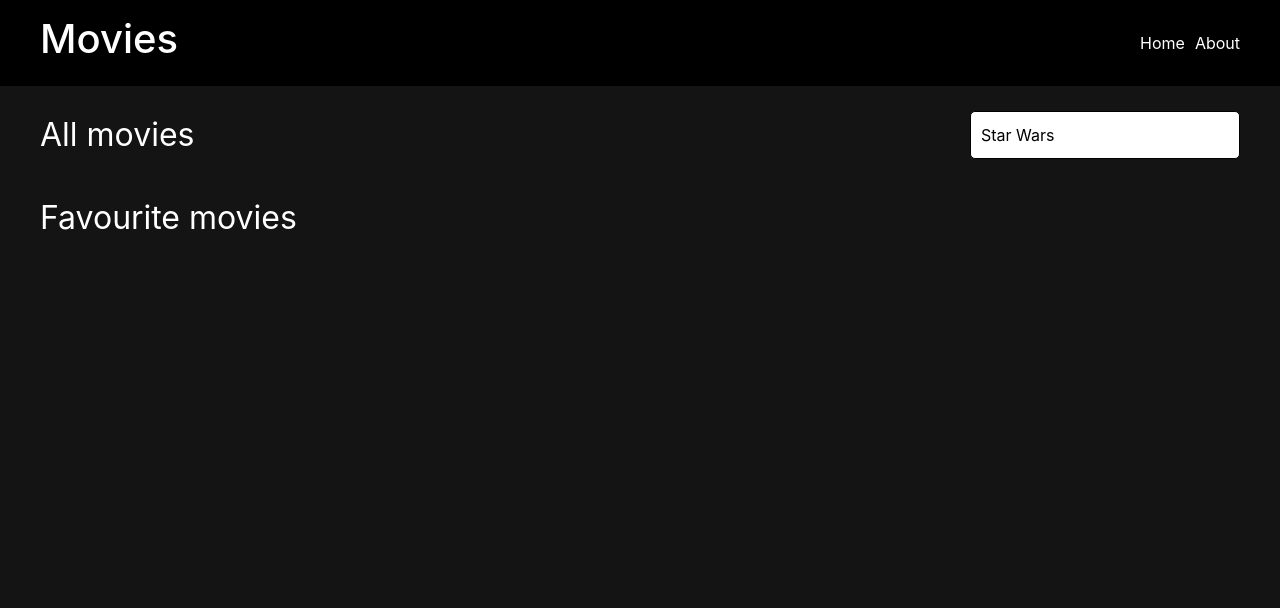
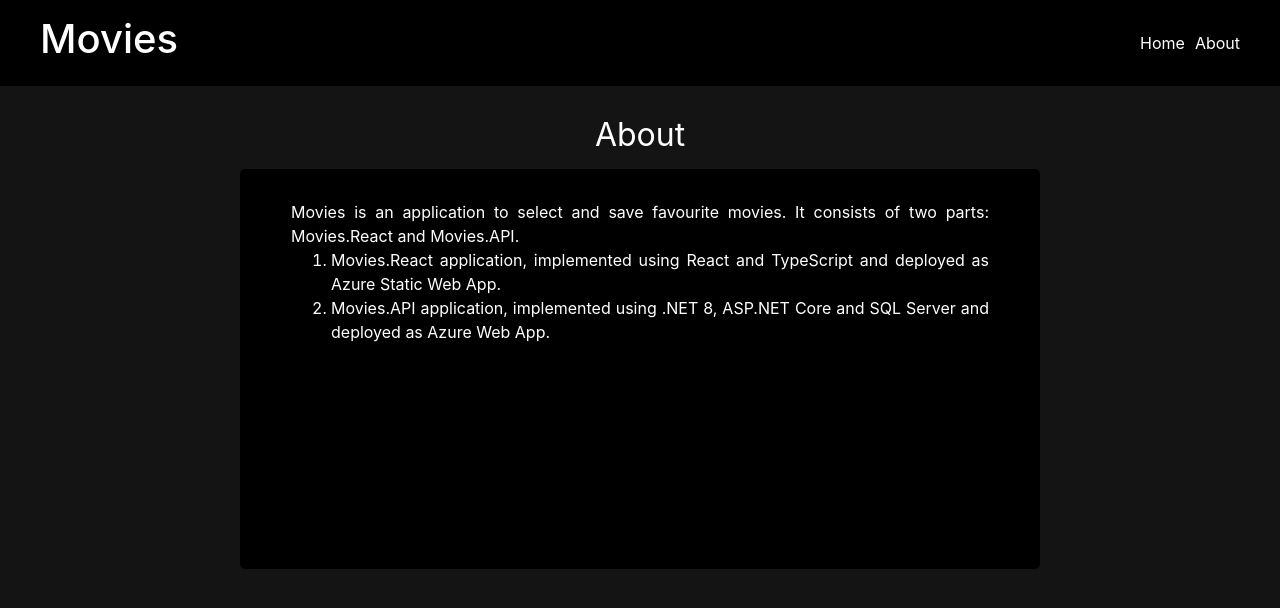
Before and after one commit to igorcervac/Movies.React, a React (Create React App) app: page /about in a window 1280 px wide. Shown: the top 608 px of the page. Built offline with nearby package versions, Linux system fonts and the light colour scheme; no server answers.

Commit message:
Implement routing. Implement About component

```diff
--- a/package.json
+++ b/package.json
@@ -9,6 +9,7 @@
     "cra-template-typescript": "1.2.0",
     "react": "^19.0.0",
     "react-dom": "^19.0.0",
+    "react-router-dom": "^7.2.0",
     "react-scripts": "5.0.1",
     "typescript": "^3.2.1"
   },
--- a/src/App.css
+++ b/src/App.css
@@ -72,6 +72,7 @@ body {
 	position: relative;
 	transition: transform 0.2s;
   height: 250px;
+  padding-right: 10px;
 }
 
 .image-container:hover {
@@ -144,6 +145,42 @@ nav a {
   margin-left: 10px;
 }
 
+nav a:visited {
+  color: white;
+  text-decoration: none;
+}
+
+nav a:hover {
+  color: white;
+  text-decoration: none;
+}
+
 main {
   padding: 15px 40px;
 }
+
+.about {
+  display: grid;
+  grid-template-columns: repeat(12, 1fr);
+  grid-auto-rows: minmax(50px, auto);
+}
+
+.about h2 {
+  grid-column: 2/12;
+  grid-row: 1/2;
+  text-align: center;
+}
+
+.about .card {
+  grid-column: 3/11;
+  grid-row: 2/10;
+  background-color: black;
+  color: #fff;
+  text-align: justify;
+  padding: 30px 50px;
+  border-radius: 5px;
+}
+
+.about a {
+  color: #fff;
+}
--- a/src/App.tsx
+++ b/src/App.tsx
@@ -1,98 +1,27 @@
-import React, { useEffect, useState } from 'react';
-import Movie from './Movie';
+import React, {  } from 'react';
 import "bootstrap/dist/css/bootstrap.min.css"
 import './App.css';
+import { BrowserRouter, Link, Route, Routes } from 'react-router-dom';
+import About from './components/About';
 import Movies from './components/Movies';
-import AddFavourite from './components/AddFavourite';
-import RemoveFavourite from './components/RemoveFavourite';
-import SearchBox from './components/SearchBox';
-import favouriteMovieService from './services/ApiFavouriteMovieService';
-import FavouriteMovies from './components/FavouriteMovies';
 
 function App() {
-  const [movies, setMovies] = useState<Movie[]>([]);
-  const [favouriteMovies, setFavouriteMovies] = useState<Movie[]>([]);
-
-  const [search, setSearch] = useState<string>('Star Wars');
-
-    useEffect(() => {
-      const getMovies = async () => {
-        const response = await fetch(`https://www.omdbapi.com?s=${search}&apikey=ebd94699`);
-        const json = await response.json();
-        const searchedMovies = json.Search ?? [];
-        setMovies(searchedMovies.map(
-          (x: any) =>
-          (
-            {
-              imdbID: x.imdbID,
-              title: x.Title,
-              poster: x.Poster,
-              year: x.Year,
-              type: x.Type
-            }
-          ) as Movie
-        ));
-      };
-
-      getMovies();
-    }, [search]);
-
-    useEffect(() => {
-      const getFavouriteMovies = async () => {
-        const json = await favouriteMovieService.getAll();
-        setFavouriteMovies(json);
-      };
-
-      getFavouriteMovies();
-
-    },[]);
-
-    const addToFavourites = async (movie: Movie)=> {
-        setFavouriteMovies([...favouriteMovies, movie]);
-        // setMovies(movies.filter(x => !favouriteMovies.includes(x)));
-        await favouriteMovieService.add(movie);
-    }
-
-    const removeFromFavourites = async (movie: Movie) => {
-      setFavouriteMovies(favouriteMovies.filter(x => x.id !== movie.id));
-      // setMovies(movies.filter(x => !favouriteMovies.includes(x)));
-      await favouriteMovieService.remove(movie.id);
-    }
-
-    const searchHandler = (e: React.ChangeEvent<HTMLInputElement>) => {
-      console.log(e.target.value);
-        setSearch(e.target.value);
-    }
-
   return (
-  <div>
+    <BrowserRouter>
       <header>
         <h1>Movies</h1>
-        <nav>
-          <a href='/'>Home</a>
-          <a href='/about'>About</a>
-        </nav>
+          <nav>
+            <Link to='/'>Home</Link>
+            <Link to='/about'>About</Link>
+          </nav>
       </header>
       <main>
-        <div className='movies-header'>
-            <h2>All movies</h2>
-            <SearchBox searchHandler={searchHandler} searchValue={search}></SearchBox>
-        </div>
-        <div className='container-fluid movies'>
-          <div className='row'>
-            <Movies movies={movies} favouriteComponent={AddFavourite} favouriteActionHandler={addToFavourites}></Movies>
-          </div>
-        </div>
-
-        <h2>Favourite  movies</h2>
-        <div className='container-fluid movies'>
-          <div className='row'>
-            <FavouriteMovies movies={favouriteMovies} favouriteComponent={RemoveFavourite} favouriteActionHandler={removeFromFavourites}></FavouriteMovies>
-          </div>
-        </div>
+        <Routes>
+          <Route path='/' Component={Movies}></Route>
+          <Route path='/about' Component={About}></Route>
+        </Routes>
       </main>
-
-    </div>
+    </BrowserRouter>
   );
 }
 
--- /dev/null
+++ b/src/components/About.tsx
@@ -0,0 +1,22 @@
+import React from "react";
+
+const About = () => {
+    return (<div className="about">
+        <h2>About</h2>
+        <div className="card">
+            <p>
+                    Movies is an application to select and save favourite movies. It consists of two parts: Movies.React and Movies.API.
+                    <ol>
+                        <li>
+                            <a href="https://github.com/igorcervac/Movies.React">Movies.React</a> application, implemented using React and TypeScript and deployed as Azure Static Web App.
+                        </li>
+                        <li>
+                            <a href="https://github.com/igorcervac/Movies.API">Movies.API</a> application, implemented using .NET 8, ASP.NET Core and SQL Server and deployed as Azure Web App.
+                        </li>
+                    </ol>
+            </p>
+        </div>
+    </div>);
+}
+
+export default About;
--- /dev/null
+++ b/src/components/AllMovies.tsx
@@ -0,0 +1,23 @@
+import React from 'react';
+import Movie from '../Movie'
+
+const AllMovies = (props: any) => {
+
+    const FavouriteComponent = props.favouriteComponent;
+
+    return (
+        <>
+            {
+                props.movies.map((x: Movie) =>
+                (
+                    <div key={x.imdbID} className='image-container d-flex justify-content-start'>
+                        <img src={x.poster} alt={x.title}></img>
+                        <FavouriteComponent favouriteActionHandler={async () => await props.favouriteActionHandler(x)}/>
+                    </div>
+                ))
+            }
+        </>
+    )
+}
+
+export default AllMovies;
--- a/src/components/Movies.tsx
+++ b/src/components/Movies.tsx
@@ -1,23 +1,86 @@
-import React from 'react';
-import Movie from '../Movie'
+import React, { useEffect, useState } from "react";
+import AllMovies from "./AllMovies";
+import FavouriteMovies from "./FavouriteMovies";
+import SearchBox from "./SearchBox";
+import Movie from "../Movie";
+import favouriteMovieService from "../services/ApiFavouriteMovieService";
+import AddFavourite from "./AddFavourite";
+import RemoveFavourite from "./RemoveFavourite";
 
-const Movies = (props: any) => {
+const Movies = () => {
 
-    const FavouriteComponent = props.favouriteComponent;
+    const [movies, setMovies] = useState<Movie[]>([]);
+    const [favouriteMovies, setFavouriteMovies] = useState<Movie[]>([]);
 
-    return (
-        <>
-            {
-                props.movies.map((x: Movie) =>
-                (
-                    <div key={x.imdbID} className='image-container d-flex justify-content-start'>
-                        <img src={x.poster} alt={x.title}></img>
-                        <FavouriteComponent favouriteActionHandler={async () => await props.favouriteActionHandler(x)}/>
-                    </div>
-                ))
-            }
-        </>
-    )
+    const [search, setSearch] = useState<string>('Star Wars');
+
+      useEffect(() => {
+        const getMovies = async () => {
+          const response = await fetch(`https://www.omdbapi.com?s=${search}&apikey=ebd94699`);
+          const json = await response.json();
+          const searchedMovies = json.Search ?? [];
+          setMovies(searchedMovies.map(
+            (x: any) =>
+            (
+              {
+                imdbID: x.imdbID,
+                title: x.Title,
+                poster: x.Poster,
+                year: x.Year,
+                type: x.Type
+              }
+            ) as Movie
+          ));
+        };
+
+        getMovies();
+      }, [search]);
+
+      useEffect(() => {
+        const getFavouriteMovies = async () => {
+          const json = await favouriteMovieService.getAll();
+          setFavouriteMovies(json);
+        };
+
+        getFavouriteMovies();
+
+      },[]);
+
+      const addToFavourites = async (movie: Movie)=> {
+          setFavouriteMovies([...favouriteMovies, movie]);
+          // setMovies(movies.filter(x => !favouriteMovies.includes(x)));
+          await favouriteMovieService.add(movie);
+      }
+
+      const removeFromFavourites = async (movie: Movie) => {
+        setFavouriteMovies(favouriteMovies.filter(x => x.id !== movie.id));
+        // setMovies(movies.filter(x => !favouriteMovies.includes(x)));
+        await favouriteMovieService.remove(movie.id);
+      }
+
+      const searchHandler = (e: React.ChangeEvent<HTMLInputElement>) => {
+        console.log(e.target.value);
+          setSearch(e.target.value);
+      }
+
+    return (<>
+        <div className='movies-header'>
+                <h2>All movies</h2>
+                <SearchBox searchHandler={searchHandler} searchValue={search}></SearchBox>
+            </div>
+            <div className='container-fluid movies'>
+            <div className='row'>
+                <AllMovies movies={movies} favouriteComponent={AddFavourite} favouriteActionHandler={addToFavourites}></AllMovies>
+            </div>
+            </div>
+
+            <h2>Favourite  movies</h2>
+            <div className='container-fluid movies'>
+            <div className='row'>
+                <FavouriteMovies movies={favouriteMovies} favouriteComponent={RemoveFavourite} favouriteActionHandler={removeFromFavourites}></FavouriteMovies>
+            </div>
+            </div>
+        </>);
 }
 
 export default Movies;
```
Also changed, not shown: 1 other file (tests, documents, lock files or other folders).
